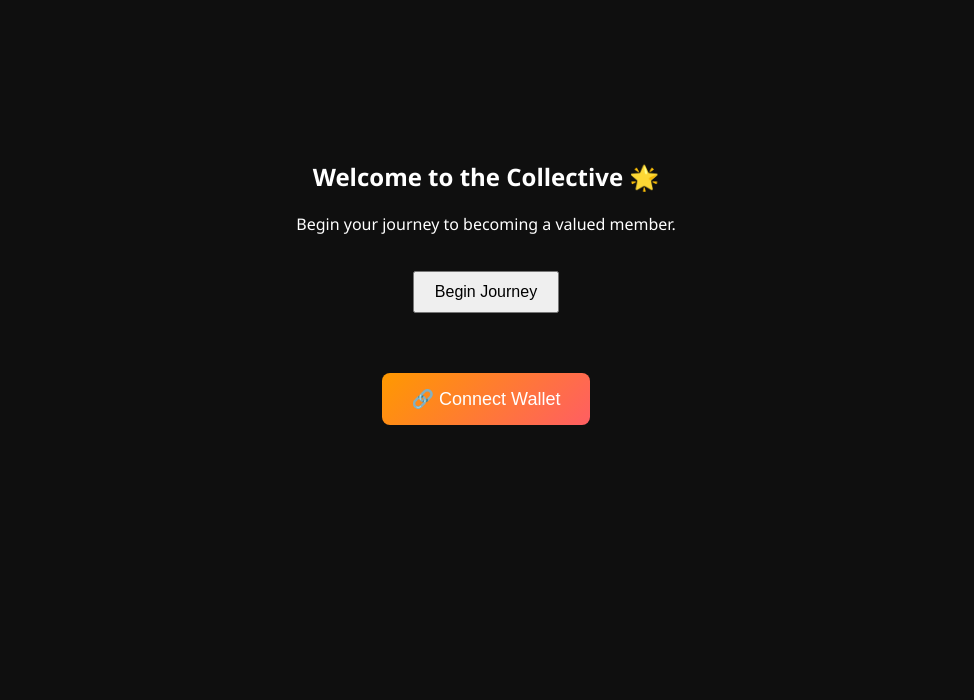
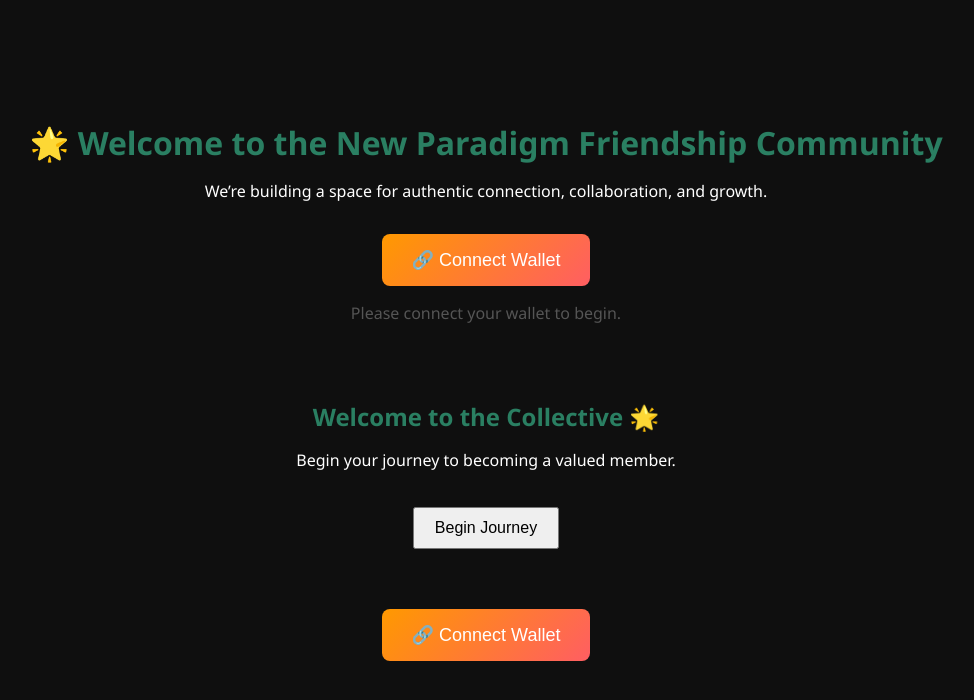
Before and after one commit to happy2btc/-index.html-, a plain HTML site: page index.html in a window 1280 px wide. Shown: the whole page, without its empty margins (154-1128 px from the left). Drawn offline with Linux system fonts and the light colour scheme.

Commit message:
Update index.html

```diff
--- a/index.html
+++ b/index.html
@@ -1,4 +1,88 @@
 <!DOCTYPE html>
+<html lang="en">
+<head>
+  <meta charset="UTF-8" />
+  <meta name="viewport" content="width=device-width, initial-scale=1.0" />
+  <title>New Paradigm Friendship Community</title>
+  <style>
+    body {
+      font-family: 'Segoe UI', sans-serif;
+      background: linear-gradient(to right, #f0f4f8, #d9e2ec);
+      color: #333;
+      text-align: center;
+      padding: 2rem;
+    }
+
+    h1 {
+      color: #2a7f62;
+      margin-bottom: 1rem;
+    }
+
+    .button {
+      background-color: #2a7f62;
+      color: white;
+      padding: 0.75rem 1.5rem;
+      border: none;
+      border-radius: 5px;
+      cursor: pointer;
+      font-size: 1rem;
+      margin-top: 1rem;
+    }
+
+    .button:hover {
+      background-color: #246b54;
+    }
+
+    #nextStep {
+      display: none;
+      margin-top: 2rem;
+    }
+
+    #walletStatus {
+      margin-top: 1rem;
+      font-size: 1rem;
+      color: #555;
+    }
+  </style>
+</head>
+<body>
+
+  <h1>🌟 Welcome to the New Paradigm Friendship Community</h1>
+  <p>We’re building a space for authentic connection, collaboration, and growth.</p>
+
+  <button class="button" id="connectButton">🔗 Connect Wallet</button>
+  <p id="walletStatus">Please connect your wallet to begin.</p>
+
+  <div id="nextStep">
+    <h2>🌱 You're In!</h2>
+    <p>Thank you for connecting. Next, please affirm our shared values to continue your onboarding journey.</p>
+    <!-- You can add checkboxes, forms, or links here -->
+  </div>
+
+  <script>
+    const connectButton = document.getElementById('connectButton');
+    const walletStatus = document.getElementById('walletStatus');
+    const nextStep = document.getElementById('nextStep');
+
+    connectButton.addEventListener('click', async () => {
+      if (typeof window.ethereum !== 'undefined') {
+        try {
+          const accounts = await window.ethereum.request({ method: 'eth_requestAccounts' });
+          walletStatus.innerText = `✅ Connected: ${accounts[0]}`;
+          localStorage.setItem('userWallet', accounts[0]);
+          nextStep.style.display = 'block';
+        } catch (error) {
+          walletStatus.innerText = '❌ Connection failed.';
+          console.error(error);
+        }
+      } else {
+        walletStatus.innerText = '⚠️ MetaMask not detected. Please install it.';
+      }
+    });
+  </script>
+
+</body>
+</html>
 <html lang="en">
 <head>
   <meta charset="UTF-8" />
```
